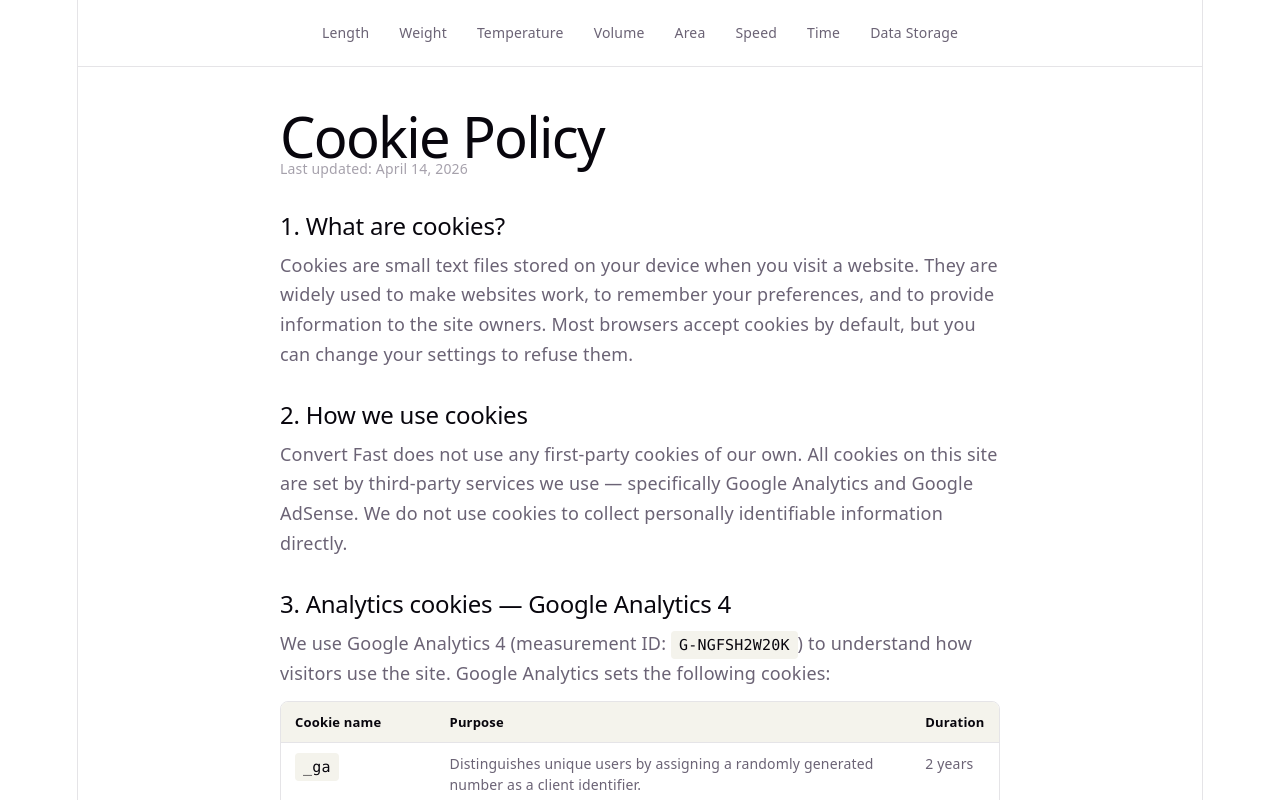
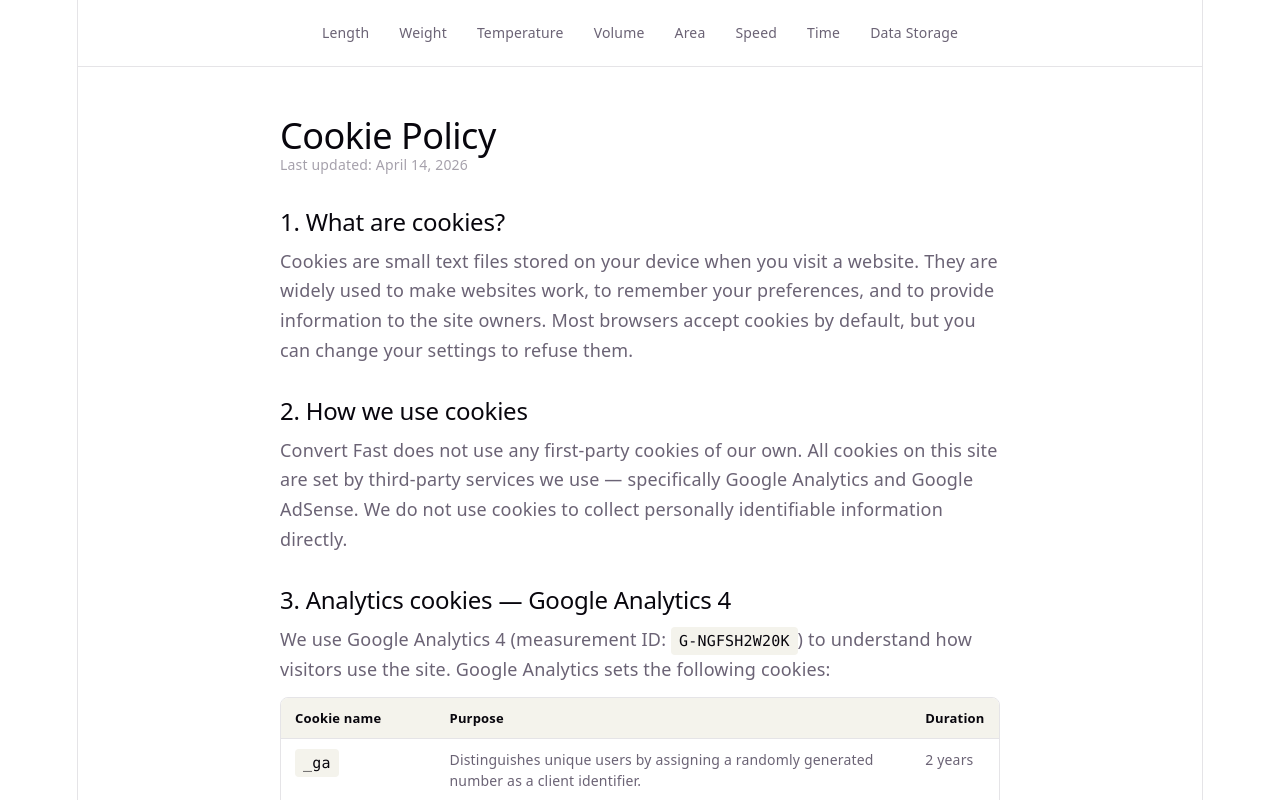
Before and after one commit to aure84/unit-converter, a React (Vite) app: page /cookies in a window 1280 px wide. Shown: the top 800 px of the page. Built offline with nearby package versions, Linux system fonts and the light colour scheme.

Commit message:
Fix legal page h1 size and spacing

```diff
--- a/src/components/Nav.css
+++ b/src/components/Nav.css
@@ -123,7 +123,9 @@
 }
 
 .legal-page h1 {
-  margin-bottom: 8px;
+  margin-bottom: 4px;
+  font-size: 2rem;
+  letter-spacing: -0.5px;
 }
 
 .legal-page section {
```
